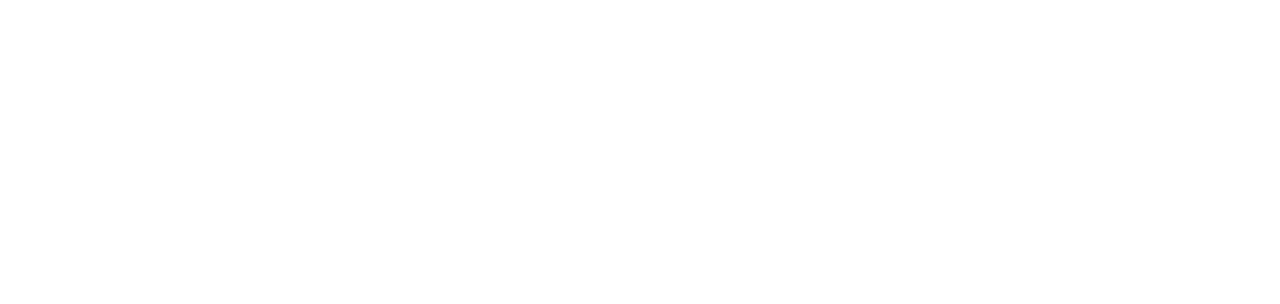
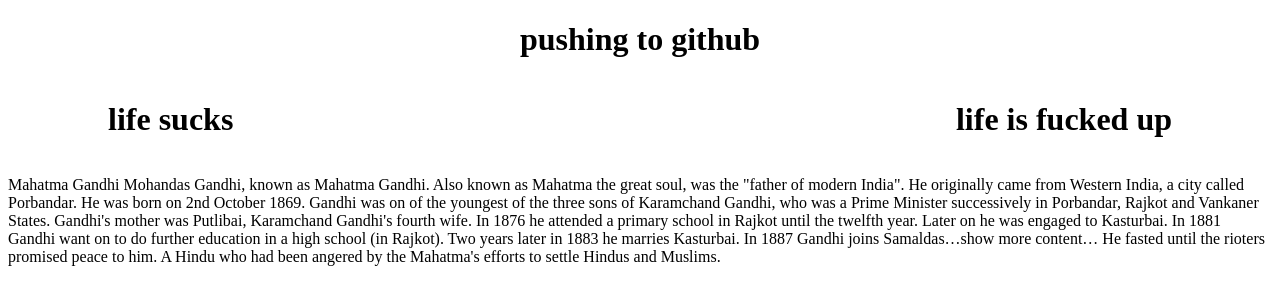
Before and after one commit to dasamith/MyFirstWebApp, a plain HTML site: page amith.html in a window 1280 px wide. Drawn offline with Linux system fonts and the light colour scheme.

Commit message:
i added some shit

```diff
--- a/amith.html
+++ b/amith.html
@@ -7,7 +7,66 @@
     <title>Document</title>
 </head>
 
+<style>
+    h1 {
+        text-align: center;
+
+    }
+
+    .column1 {
+        float: left;
+        margin-left: 100px;
+    }
+
+    .column2 {
+        float: right;
+        margin-right: 100px;
+    }
+
+    .row:after {
+        content: "";
+        display: table;
+        clear: both;
+
+    }
+</style>
+
 <body>
+
+    <h1>pushing to github</h1>
+
+    <div class="row">
+        <div class="column1">
+            <h1>life sucks</h1>
+        </div>
+
+        <div class="column2">
+            <h1>life is fucked up</h1>
+        </div>
+
+    </div>
+
+
+    <p>
+        Mahatma Gandhi
+
+        Mohandas Gandhi, known as Mahatma Gandhi.
+        Also known as Mahatma the great soul, was the "father of modern India".
+        He originally came from Western India, a city called Porbandar.
+        He was born on 2nd October 1869. Gandhi was on of the youngest of the three sons of Karamchand Gandhi, who was a
+        Prime Minister successively in Porbandar, Rajkot and Vankaner States. Gandhi's mother was Putlibai, Karamchand
+        Gandhi's fourth wife.
+
+        In 1876 he attended a primary school in Rajkot until the twelfth year.
+        Later on he was engaged to Kasturbai.
+        In 1881 Gandhi want on to do further education in a high school (in Rajkot). Two years later in 1883 he marries
+        Kasturbai. In 1887 Gandhi joins Samaldas…show more content…
+        He fasted until the rioters promised peace to him.
+        A Hindu who had been angered by the Mahatma's efforts to settle Hindus
+        and Muslims.
+    </p>
+
+
 
 </body>
 
```
Also changed, not shown: amith.css (added).
